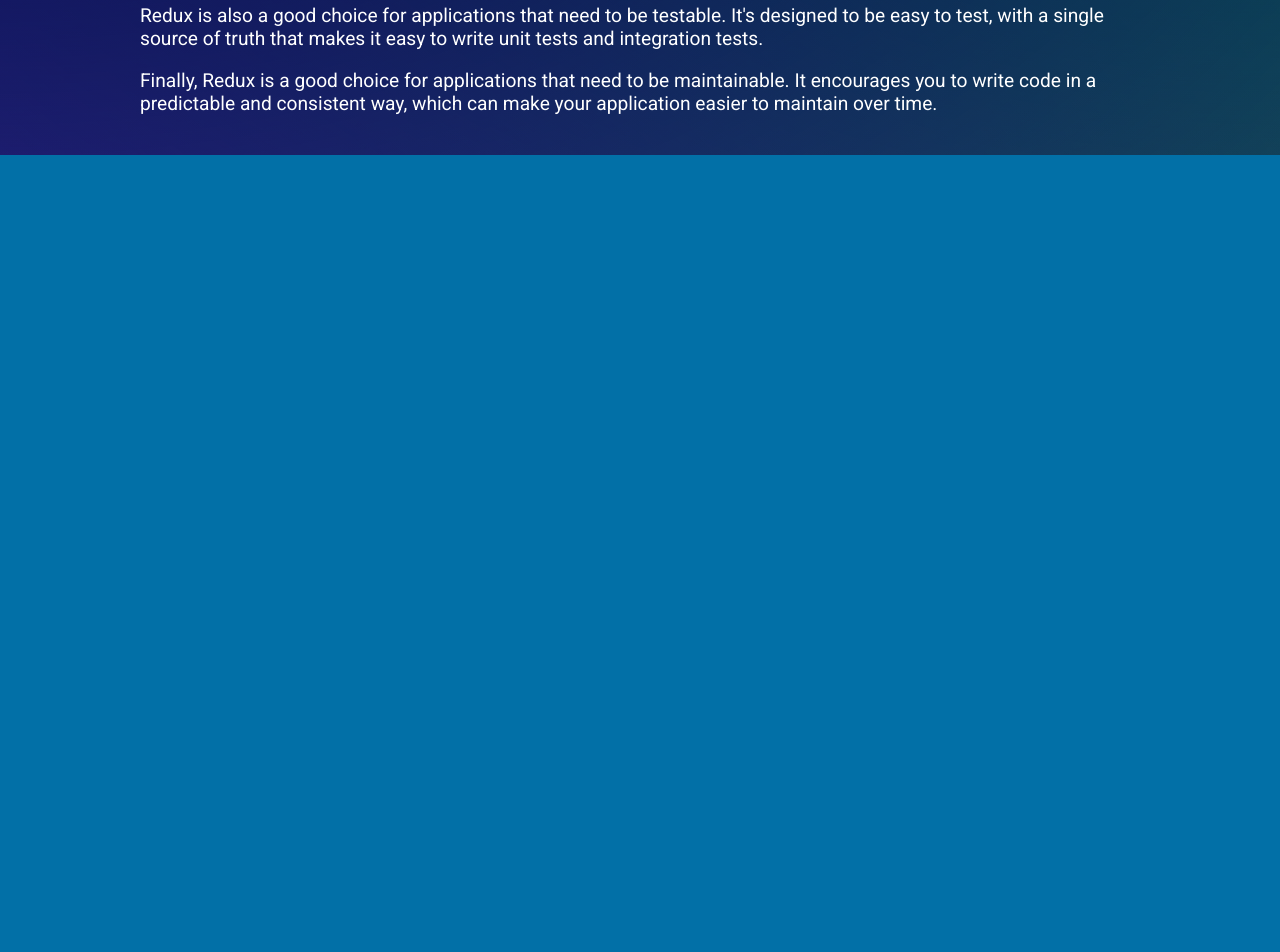
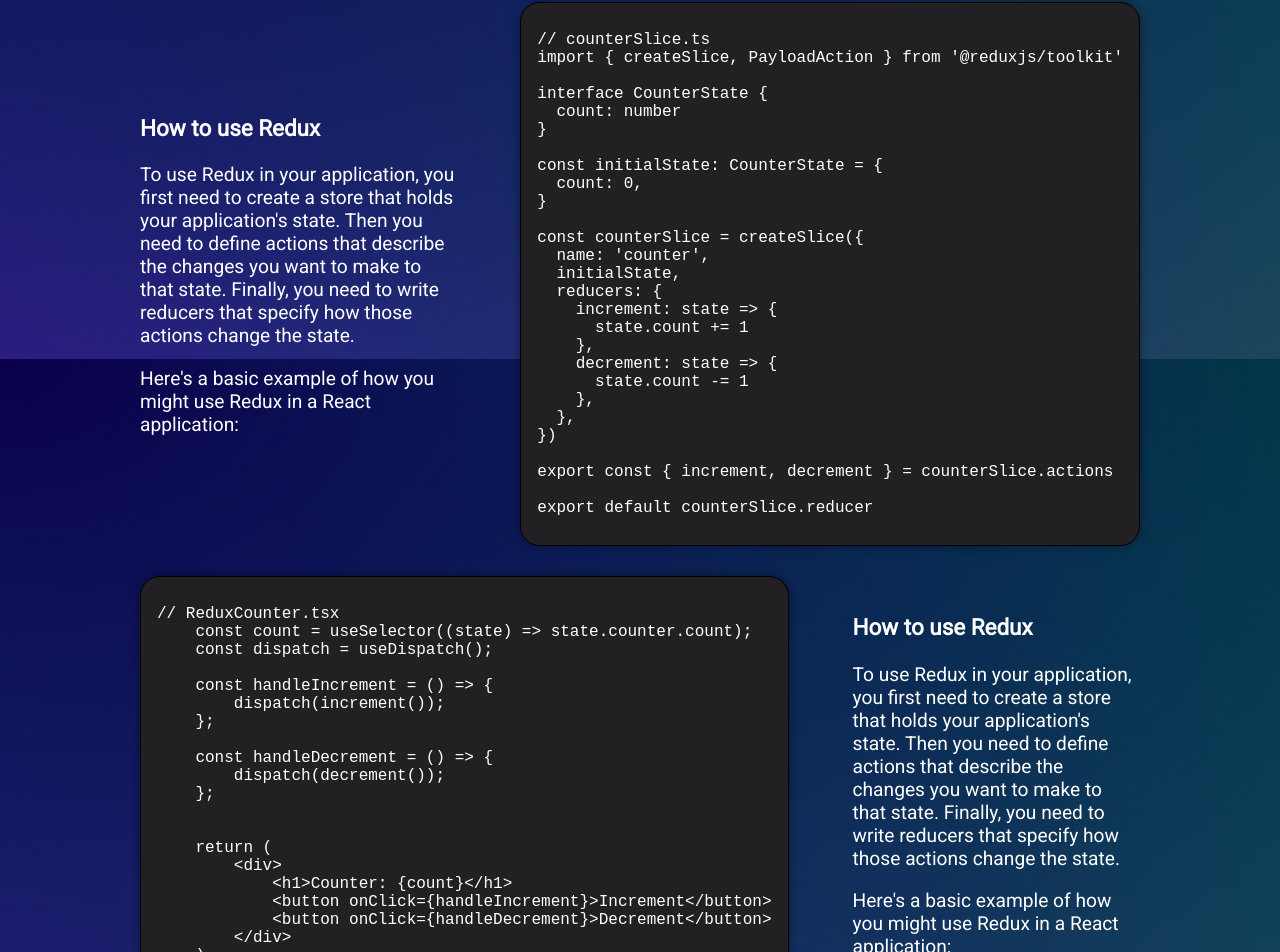
Before and after one commit to OBorgstrom/TodoReactRedux, a React (Vite) app: page /redux in a window 1280 px wide. Shown: the part 1241-2193 px from the top of the page. Before the commit the page ends 1396 px from the top, so only its background shows below. Built offline with nearby package versions, Linux system fonts and the light colour scheme.

Commit message:
feat: added code preview

```diff
--- /dev/null
+++ b/src/components/redux/reduxCodePreview.tsx
@@ -0,0 +1,40 @@
+import { useEffect, useState } from 'react'
+
+import {
+  reduxUseText,
+  reduxStoreText,
+  reduxSliceText,
+} from './reduxCodePreviewTexts'
+
+type CodeText = 'storeText' | 'sliceText' | 'usageText'
+
+type CodePreviewProps = {
+  code: CodeText
+}
+
+const ReduxCodePreview = ({ code }: CodePreviewProps) => {
+  const [codeString, setCodeString] = useState('')
+
+  useEffect(() => {
+    switch (code) {
+      case 'storeText':
+        setCodeString(reduxStoreText)
+        break
+      case 'sliceText':
+        setCodeString(reduxSliceText)
+        break
+      case 'usageText':
+        setCodeString(reduxUseText)
+        break
+      default:
+        break
+    }
+  }, [code])
+  return (
+    <pre>
+      <code className="language-javascript">{codeString}</code>
+    </pre>
+  )
+}
+
+export default ReduxCodePreview
--- a/src/components/redux/reduxCodePreviewTexts.ts
+++ b/src/components/redux/reduxCodePreviewTexts.ts
@@ -1,4 +1,4 @@
-export const counterSliceText: string = `// counterSlice.ts
+export const reduxSliceText: string = `// counterSlice.ts
 import { createSlice, PayloadAction } from '@reduxjs/toolkit'
 
 interface CounterState {
--- a/src/routes/redux.tsx
+++ b/src/routes/redux.tsx
@@ -1,6 +1,7 @@
 import { createFileRoute } from '@tanstack/react-router'
 
 import reduxlogo from '../assets/redux-logo.png'
+import ReduxCodePreview from '../components/redux/reduxCodePreview'
 
 function ReduxComponent() {
   return (
@@ -49,8 +50,9 @@
         </article>
         <img src={reduxlogo} alt="redux-logo" width={300} height={300} />
       </section>
+      <h1>Code Preview</h1>
       <section className="informations-section">
-        <div>Visa lite kod </div>
+        <ReduxCodePreview code="storeText" />
         <article>
           <h3>How to use Redux</h3>
           <p>
@@ -63,6 +65,40 @@
           <p>
             Here&apos;s a basic example of how you might use Redux in a React
             application: <p>knapp till demo här?</p>
+          </p>
+        </article>
+      </section>
+      <section className="informations-section">
+        <article>
+          <h3>How to use Redux</h3>
+          <p>
+            To use Redux in your application, you first need to create a store
+            that holds your application&apos;s state. Then you need to define
+            actions that describe the changes you want to make to that state.
+            Finally, you need to write reducers that specify how those actions
+            change the state.
+          </p>
+          <p>
+            Here&apos;s a basic example of how you might use Redux in a React
+            application:
+          </p>
+        </article>
+        <ReduxCodePreview code="sliceText" />
+      </section>
+      <section className="informations-section">
+        <ReduxCodePreview code="usageText" />
+        <article>
+          <h3>How to use Redux</h3>
+          <p>
+            To use Redux in your application, you first need to create a store
+            that holds your application&apos;s state. Then you need to define
+            actions that describe the changes you want to make to that state.
+            Finally, you need to write reducers that specify how those actions
+            change the state.
+          </p>
+          <p>
+            Here&apos;s a basic example of how you might use Redux in a React
+            application:
           </p>
         </article>
       </section>
```
